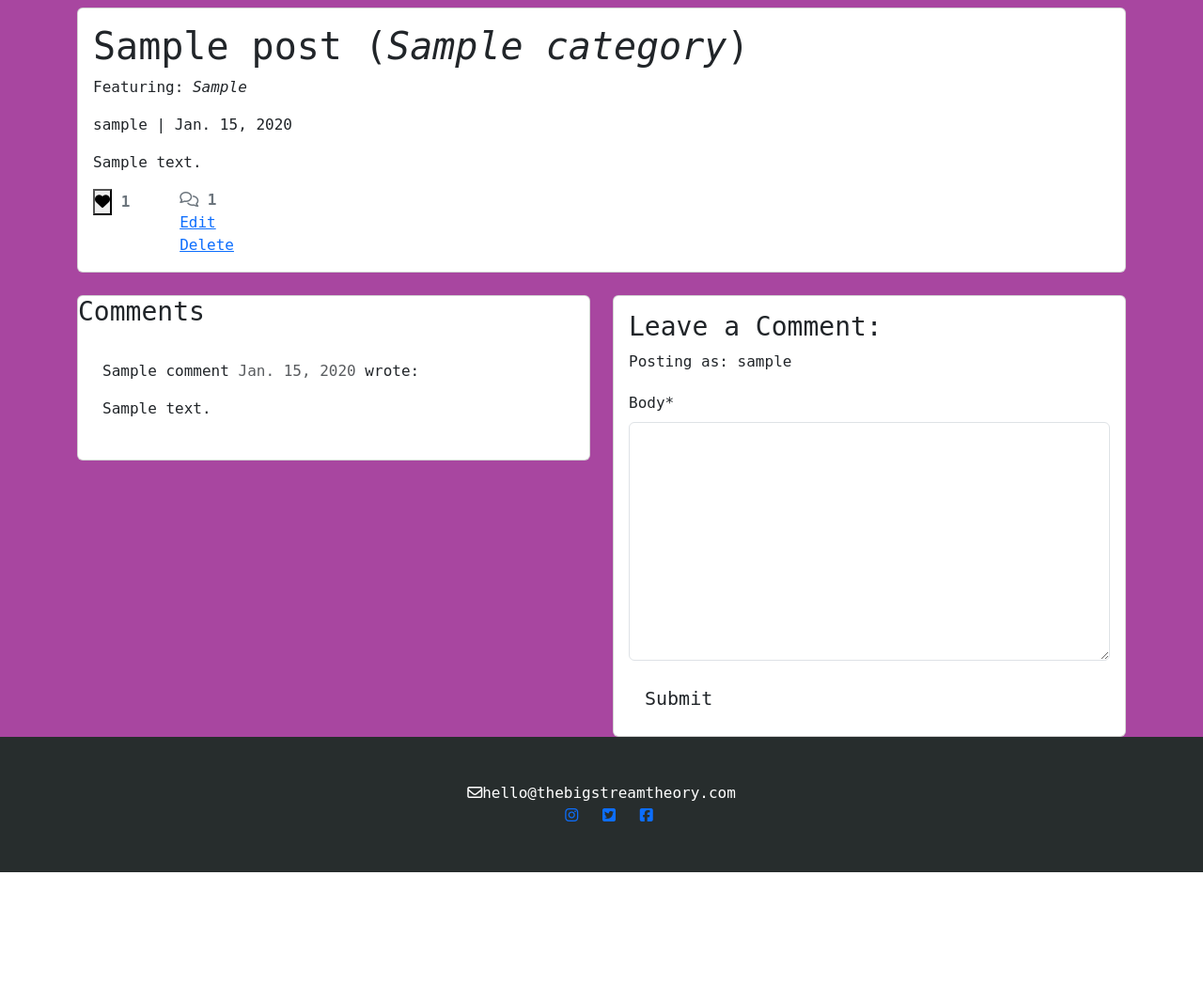
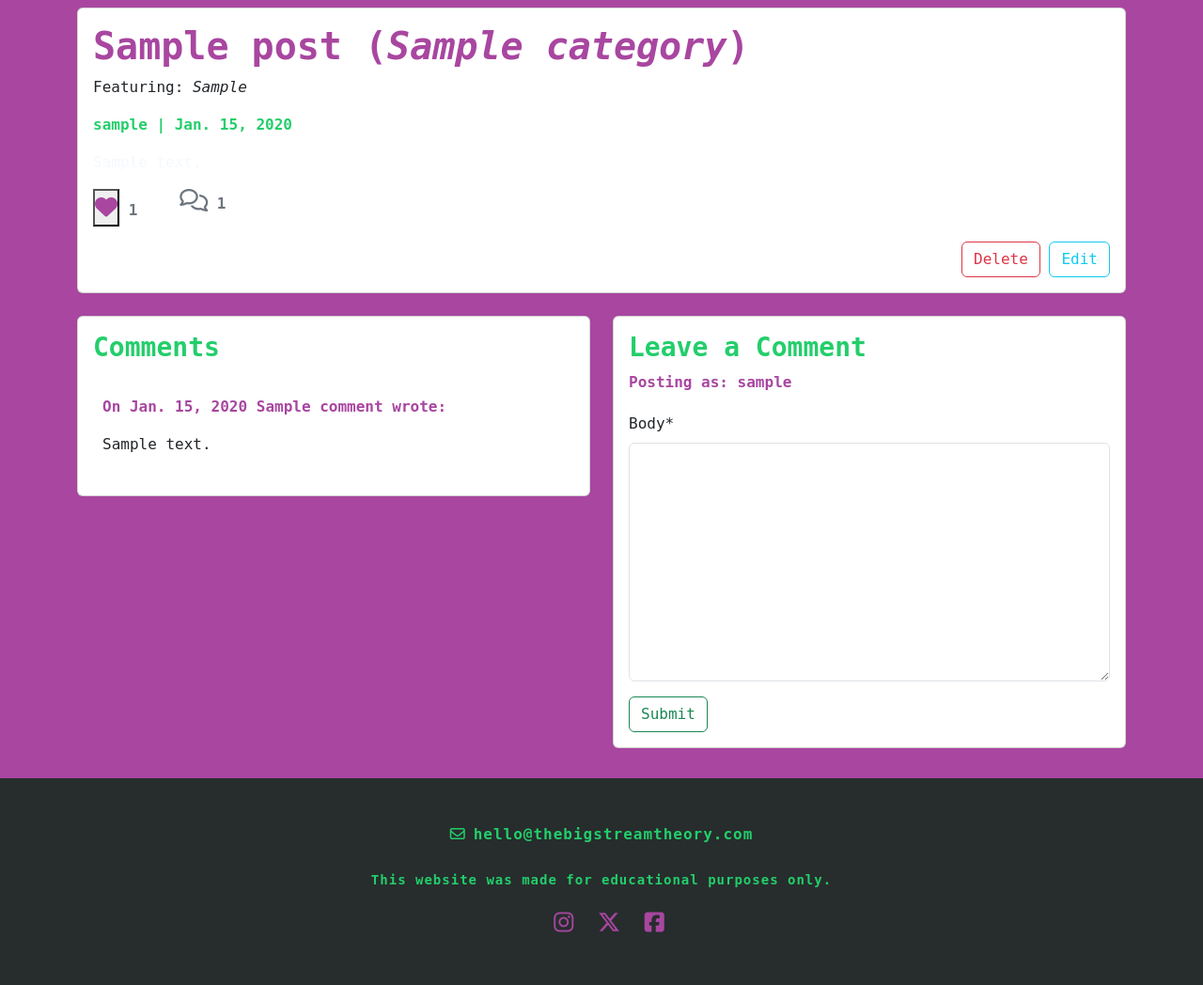
Before and after one commit to Lornavav/The-Big-Stream-Theory, a Django app: a page that uses templates/base.html in a window 1280 px wide. Shown: the part 86-1134 px from the top of the page at 94% size. Before the commit the page ends 1014 px from the top, so only its background shows below. Run offline with Django 3.2, Linux system fonts and the light colour scheme; a user stored in the database is signed in; tables that the repository leaves empty hold one stand-in row (values such as "Sample post"); some libraries are stand-ins or nearby versions; some web fonts are replaced.

Commit message:
Update styling across website

```diff
--- a/static/css/style.css
+++ b/static/css/style.css
@@ -47,6 +47,102 @@ footer {
     background-color: #272d2d;
 }
 
+footer p {
+    color:#23ce6b;
+    font-weight: 600;
+    letter-spacing: 1px;
+}
+
+footer a {
+    color: #A846A0;
+    font-size: 24px;
+}
+
+footer a:hover {
+    color: #f6f8ff
+}
+
+.article-card{
+    background-color: #50514f;
+    color: #f6f8ff;
+
+}
+
+.card-text{
+    color: #f6f8ff;
+}
+
+.post-link{
+    text-decoration: none;
+}
+
+.card-title{
+    color: #23ce6b;
+    font-weight: 600;
+}
+
+.card-text-bottom{
+    color: #23ce6b;
+    font-weight: bold;
+    letter-spacing: 1px;
+}
+
+.author{
+    color:#A846A0
+}
+
+.page-link{
+    color: #A846A0;
+    font-weight: bold;
+}
+
+.page-link:hover{
+    color: #50514f;
+}
+
+.card-text-detail{
+    color: #272d2d;
+    font-weight: 600;
+}
+
+.post-title{
+    font-weight: 600;
+    color: #A846A0;
+}
+
+.post-subtitle{
+    color: #23ce6b;
+    font-weight: 600;
+}
+
+.btn-like{
+    font-size: 24px;
+    color: #A846A0;
+}
+
+.fa-comments{
+    font-size: 24px;
+}
+
+.comments h3{
+    color: #23ce6b;
+    font-weight: bold;
+}
+
+.comment-auth{
+    color: #A846A0;
+    font-weight: bold;
+}
+
+.posting-as{
+    color: #A846A0;
+    font-weight: bold;
+}
+
+#com-form{
+    border: none;
+}
+
 .messages {
     border-radius: 15px;
     margin-bottom: 20px;
@@ -59,7 +155,11 @@ footer {
     width: 50%;
 }
 
-.card-img-top {
-    border-top-left-radius: var(--bs-card-inner-border-radius);
-    border-top-right-radius: var(--bs-card-inner-border-radius);
+.sign-up a{
+    text-decoration: none;
+    color: #f6f8ff;
 }
+
+.sign-up a:hover{
+    color: #23ce6b;
+}
--- a/templates/account/login.html
+++ b/templates/account/login.html
@@ -6,7 +6,7 @@
 {% block head_title %}{% trans "Sign In" %}{% endblock %}
 
 {% block content %}
-<div class="container-main-content p-4">
+<div class="sign-up container-main-content p-4">
     <div class="row">
         <div class="col-lg-6">
 
@@ -21,7 +21,7 @@
                 {% if redirect_field_value %}
                 <input class="form-control" type="hidden" name="{{ redirect_field_name }}" value="{{ redirect_field_value }}" />
                 {% endif %}
-                <button class="primaryAction" type="submit">{% trans "Sign In" %}</button>
+                <button class="btn btn-success" type="submit">{% trans "Sign In" %}</button>
             </form>
         </div>
     </div>
--- a/templates/account/logout.html
+++ b/templates/account/logout.html
@@ -15,7 +15,7 @@
   {% if redirect_field_value %}
   <input type="hidden" name="{{ redirect_field_name }}" value="{{ redirect_field_value }}"/>
   {% endif %}
-  <button type="submit">{% trans 'Sign Out' %}</button>
+  <button class= "btn btn-success" type="submit">{% trans 'Sign Out' %}</button>
 </form>
 </div>
 
--- a/templates/add_post.html
+++ b/templates/add_post.html
@@ -12,7 +12,7 @@
         <form method="POST" enctype="multipart/form-data">
             {% csrf_token %}
             {% crispy form %}
-            <input type="submit" value="Submit" class="btn btn-dark">
+            <input type="submit" value="Submit" class="btn btn-success">
         </form>
     </div>
 </div>
--- a/templates/article_detail.html
+++ b/templates/article_detail.html
@@ -5,7 +5,7 @@
 {% load crispy_forms_tags %}
 
 <div class="container py-2">
-    <div class="card mb-3">
+    <div class="custom-card card mb-3">
         <img src=" {{ post.featured_image.url }}" class="card-img-top">
         <div class="card-body">
             <h1 class="post-title">{{ post.title }} (<em>{{ post.category }}</em>)</h1>
@@ -21,10 +21,10 @@
                             {% csrf_token %}
                             {% if liked %}
                             <button type="submit" name="likes" value="{{post.slug}}" class="btn-like"><i
-                                    class="fas fa-heart"></i></button>
+                                    class="fa-solid fa-heart"></i></button>
                             {% else %}
                             <button type="submit" name="likes" value="{{post.slug}}" class="btn-like"><i
-                                    class="far fa-heart"></i></button>
+                                    class="fa-regular fa-heart"></i></button>
                             {% endif %}
                         </form>
                         {% else %}
@@ -38,9 +38,11 @@
                     <strong class="text-secondary"><i class="far fa-comments"></i>
                         {{ total_comments }}</strong>
                     {% endwith %}
+                </div>
+                <div class="staff-buttons text-end pt-3">
                     {% if user.is_staff %}
-                    <span><a href="{% url 'edit_post' post.slug %}">Edit</a></span>
-                    <span><a href="{% url 'delete_post' post.slug %}">Delete</a></span>
+                    <a class="btn btn-outline-danger" href="{% url 'delete_post' post.slug %}"role="button">Delete</a>
+                    <a class="btn btn-outline-info" href="{% url 'edit_post' post.slug %}" role="button">Edit</a>
                     {% endif %}
                 </div>
             </div>
@@ -48,19 +50,19 @@
     </div>
 </div>
 
-<div class="container">
+<div class="comments container pb-3">
     <div class="row">
         <div class="col-lg-6">
             <div class="card">
-                <h3 >Comments</h3>
+                <h3 class="pt-3 ps-3">Comments</h3>
                 <div class="card-body">
                     {% for comment in comments %}
-                    <div class="comments" style="padding: 10px;">
-                        <p class="font-weight-bold">
-                            {{ comment.name }}
-                            <span class="text-muted font-weight-normal">
-                                {{ comment.created_on }}
-                            </span> wrote:
+                    <div style="padding: 10px;">
+                        <p class="comment-auth">
+                            <span>
+                               On {{ comment.created_on }}
+                            </span>
+                            {{ comment.name }} wrote:
                         </p>
                         {{ comment.body | linebreaks }}
                     </div>
@@ -68,7 +70,7 @@
                 </div>
             </div>
         </div>
-        <div class="col-lg-6">
+        <div class="col-lg-6 pb-3">
             <div class="card">
                 <div class="card-body">
                     {% if commented %}
@@ -77,16 +79,18 @@
                     </div>
                     {% else %}
                     {% if user.is_authenticated %}
-                    <h3>Leave a Comment:</h3>
-                    <p>Posting as: {{ user.username }}</p>
-                    <form method="post" style="margin-top: 1.3em;">
+                    <h3>Leave a Comment</h3>
+                    <p class="posting-as">Posting as: {{ user.username }}</p>
+                    <form method="post" id="com-form" style="margin-top: 1.3em;">
                         {{ comment_form | crispy }}
                         {% csrf_token %}
-                        <button type="submit" class="btn btn-signup btn-lg">Submit</button>
+                        <button type="submit" class="btn btn-outline-success">Submit</button>
                     </form>
                     {% else %}
                     <h3>Login to comment</h3>
-                    <a href="{% url 'account_login' %}"class="comment-submit btn btn-outline-warning mt-2">Login</a>
+                    <div class="text-center">
+                    <a href="{% url 'account_login' %}"class="btn btn-outline-success">Login</a>
+                    </div>
                     {% endif %}
                     {% endif %}
                 </div>
--- a/templates/base.html
+++ b/templates/base.html
@@ -80,13 +80,15 @@
     <div class="container-fluid">
         <div class="row">
             <div class="col-lg-6 mx-auto text-center">
-                <p class="contact-us m-0 text-center"><i class="fa-regular fa-envelope">
-                </i>hello@thebigstreamtheory.com
+                <p class="contact-us m-0 text-center"><i class="fa-regular fa-envelope me-2">
+                    </i>hello@thebigstreamtheory.com
                 </p>
+                <br>
+                <p><small>This website was made for educational purposes only.</small></p>
                 <a href="https://www.instagram.com/" target="_blank" rel="noopener"
                         aria-label="Vist our Instagram page (opens in new tab)"><i class="fab fa-instagram ms-3"></i></a>
                 <a href="https://twitter.com/" target="_blank" rel="noopener"
-                        aria-label="Vist our Twitter page (opens in new tab)"><i class="fab fa-twitter-square ms-3"></i></a>
+                        aria-label="Vist our Twitter page (opens in new tab)"><i class="fa-brands fa-x-twitter ms-3"></i></a>
                 <a href="https://www.facebook.com/" target="_blank" rel="noopener"
                         aria-label="Vist our Facebook page (opens in new tab)"><i class="fab fa-facebook-square ms-3"></i></a>
             </div>
--- a/templates/category.html
+++ b/templates/category.html
@@ -13,7 +13,7 @@
             <div class="row">
                 {% for post in catlist.posts %}
                 <div class="col-md-4">
-                    <div class="card mb-4">
+                    <div class="article-card card mb-4">
                         <div class="card-body">
                             <div class="image-container">
                                 <img class="card-img-top" src=" {{ post.featured_image.url }}">
@@ -26,7 +26,7 @@
                                 <p class="card-text">{{ post.excerpt }}</p>
                             </a>
                             <hr />
-                            <p class="card-text text-muted h6">{{ post.created_on }} <i class="far fa-heart"></i>
+                            <p class="card-text-bottom">{{ post.created_on }} <i class="far fa-heart"></i>
                                 {{post.number_of_likes }}</p>
                         </div>
                     </div>
```
Also changed, not shown: templates/articles.html (+4 -4 lines), templates/delete_post.html (+8 -9 lines).
